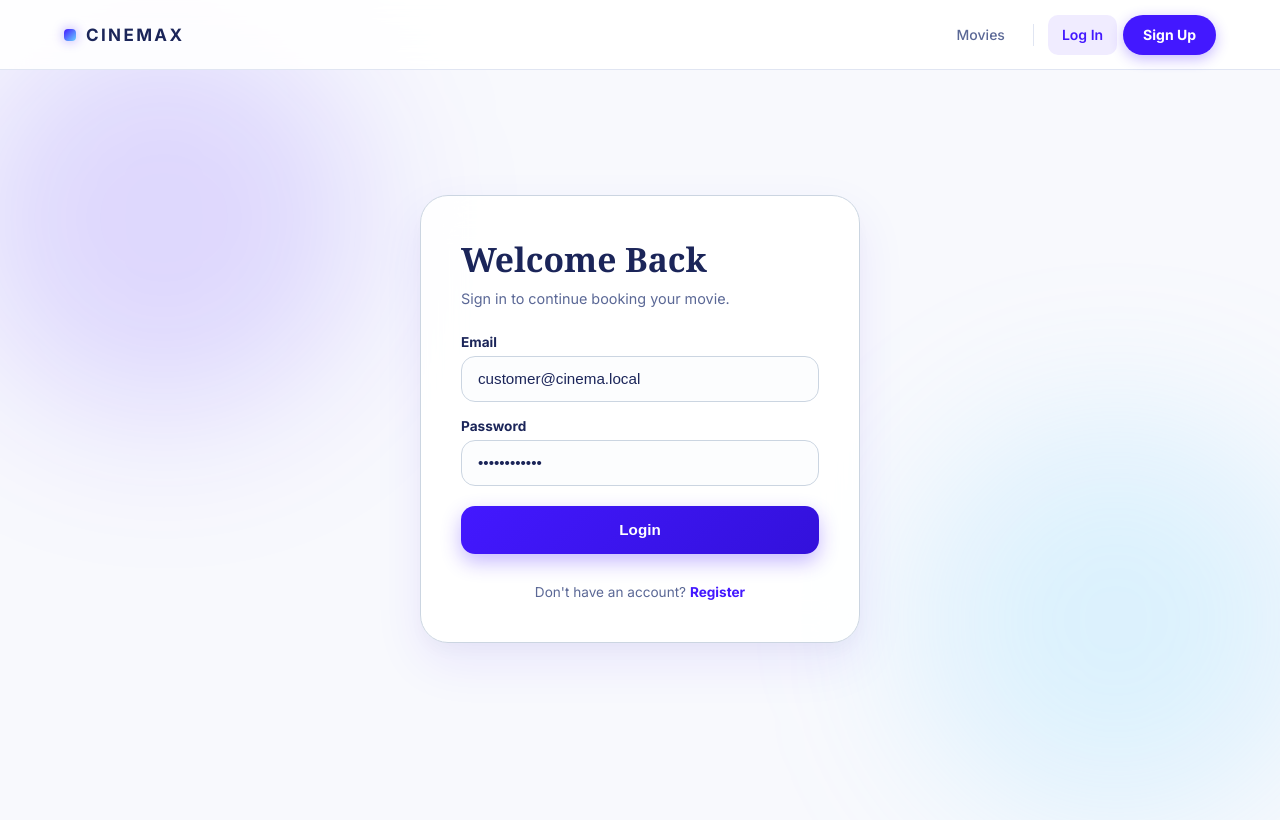
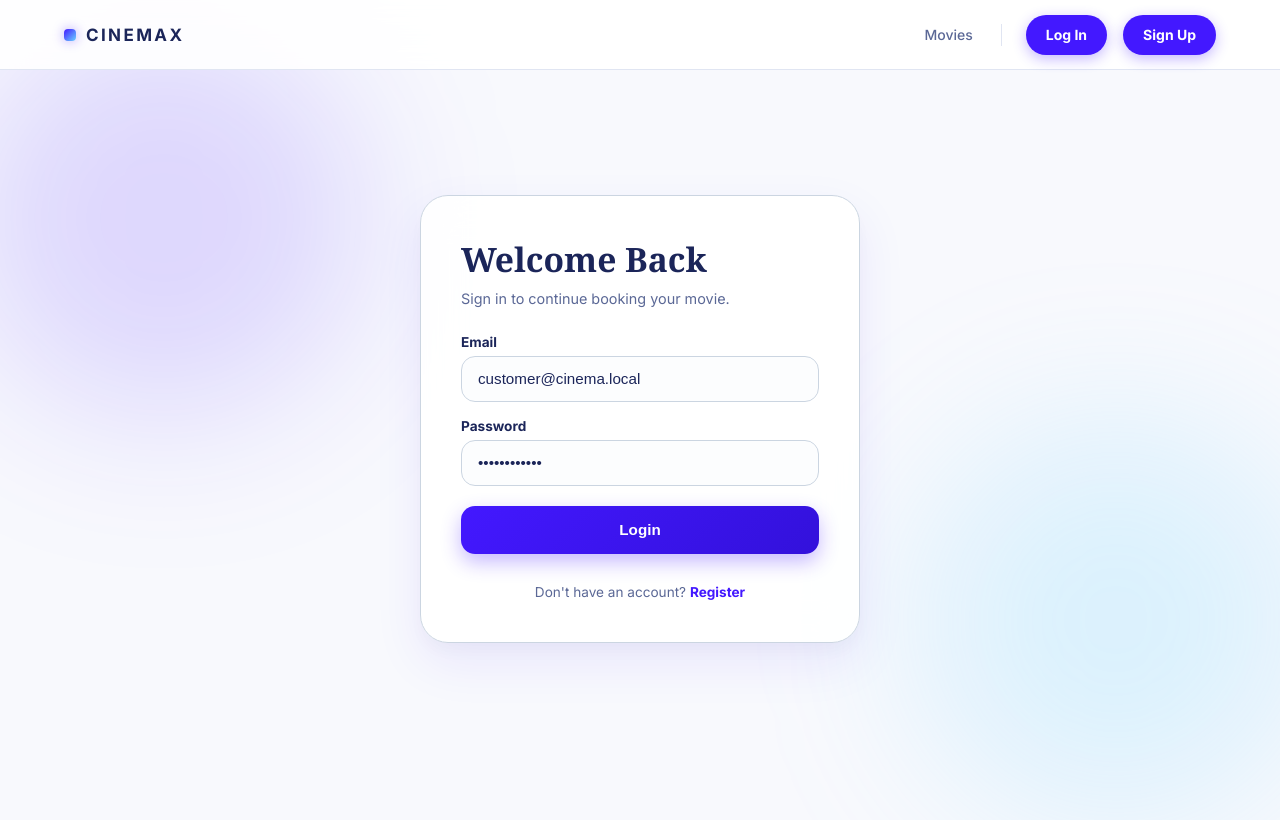
Before and after one commit to neohjiayi04/cinema-booking-system, a React (Vite) app in the folder frontend/: page /login in a window 1280 px wide. Shown: the top 820 px of the page. Built offline with nearby package versions, Linux system fonts and the light colour scheme; no server answers.

Commit message:
style(navbar): Fix the spacing and border radius

```diff
--- a/frontend/src/components/Navbar.jsx
+++ b/frontend/src/components/Navbar.jsx
@@ -121,7 +121,7 @@ export default function Navbar() {
 
         {!user && (
           <>
-            <NavLink to="/login" className={linkClass}>
+            <NavLink to="/login" className="navbar-cta">
               Log In
             </NavLink>
             <Link to="/register" className="navbar-cta">
--- a/frontend/src/styles/Navbar.css
+++ b/frontend/src/styles/Navbar.css
@@ -58,7 +58,7 @@
   min-height: 40px;
   padding: 8px 14px;
   border: 0;
-  border-radius: 10px;
+  border-radius: 999px;
   background: transparent;
   color: var(--admin-text-secondary);
   font: inherit;
@@ -74,6 +74,7 @@
 .navbar-link:hover {
   background: var(--admin-accent-soft);
   color: var(--admin-accent-text);
+  border-radius: 999px;
 }
 
 .navbar-link.active {
@@ -95,6 +96,7 @@
   justify-content: center;
   min-height: 40px;
   padding: 8px 20px;
+  margin-left: 10px;
   border-radius: 999px;
   background: var(--admin-accent);
   box-shadow: 0 4px 14px rgba(67, 24, 255, 0.3);
```
